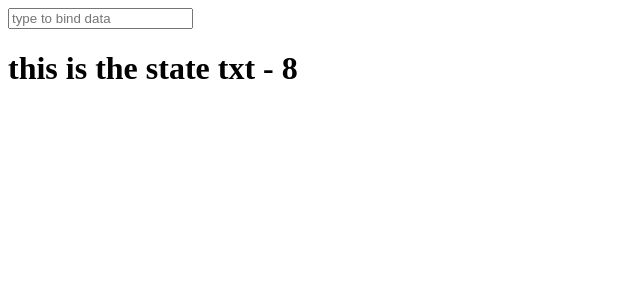
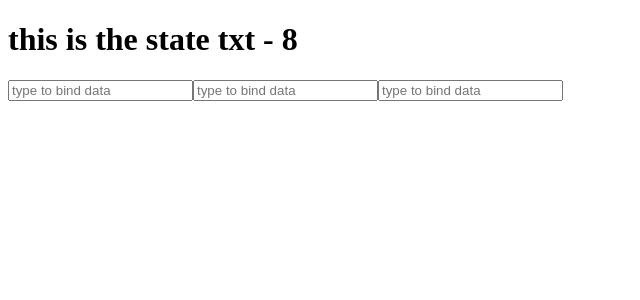
Before and after one commit to TonyTran0209/create-react-app, a React (Create React App) app: page / in a window 1280 px wide. Shown: the top 300 px of the page, without its empty margins (0-640 px from the left). Built offline with nearby package versions, Linux system fonts and the light colour scheme.

Commit message:
6. Use React Components as Children for Other Components https://egghead.io/lessons/react-owner-ownee-relationship
bindind data from input - with widgets

```diff
--- a/src/App.js
+++ b/src/App.js
@@ -48,11 +48,17 @@
     render() {
         return (
             <div>
-                <input type='text' onChange={this.update.bind(this)} placeholder='type to bind data'/>
                 <h1>{this.state.txt} - {this.state.no}</h1>
+
+                <Widget update={this.update.bind(this)} />
+                <Widget update={this.update.bind(this)} />
+                <Widget update={this.update.bind(this)} />
             </div>
         )
     }
 }
 
+const Widget = (props) =>
+    <input type='text' onChange={props.update} placeholder='type to bind data' />
+
 export default App
```
